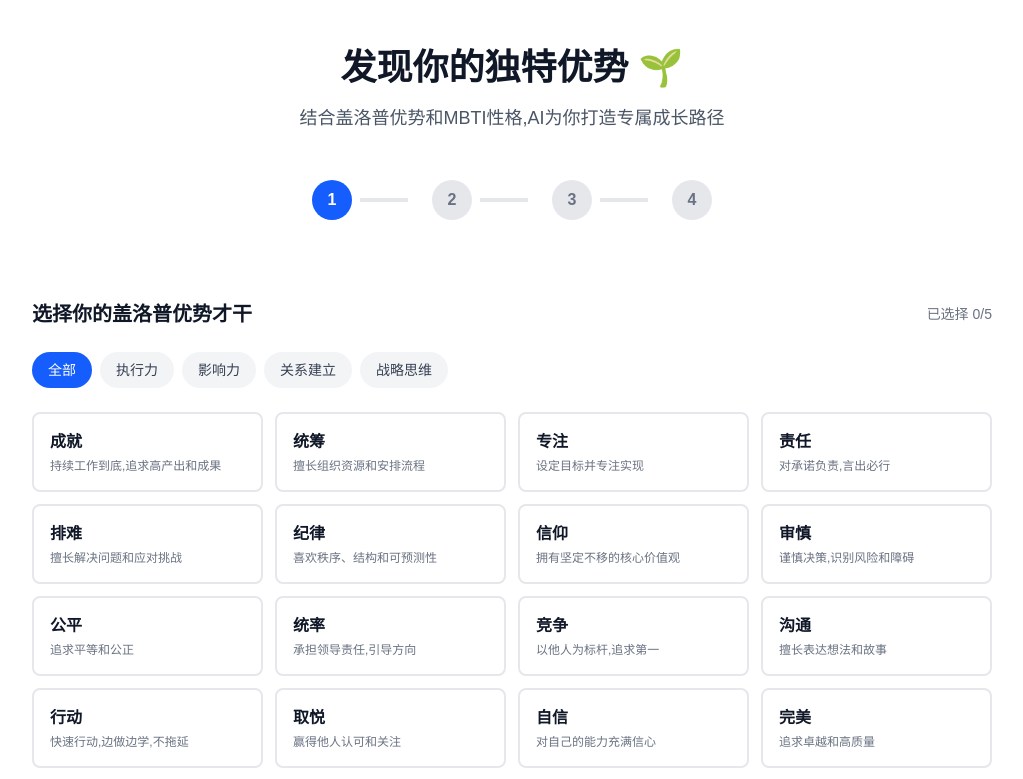
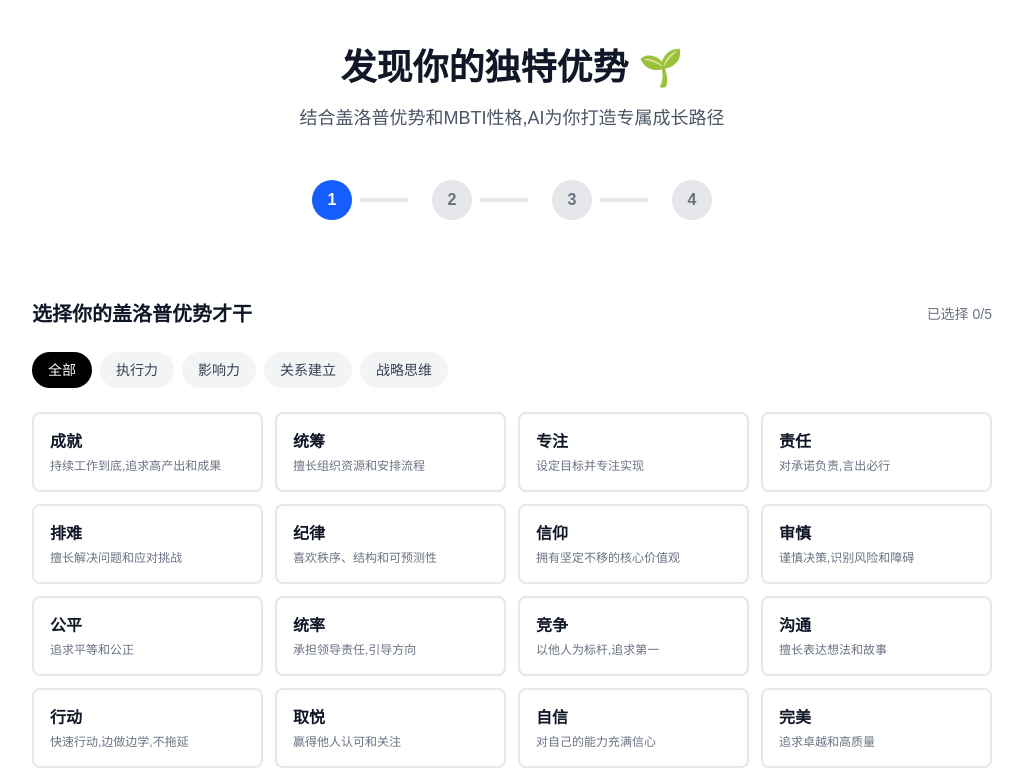
Before and after one commit to nameiduoduo/strength_tree, a Next.js app: page / in a window 1280 px wide. Shown: the top 779 px of the page, without its empty margins (128-1151 px from the left). Built offline with nearby package versions, Linux system fonts and the light colour scheme.

Commit message:
change strength/mbti color

```diff
--- a/components/MBTISelector.tsx
+++ b/components/MBTISelector.tsx
@@ -15,6 +15,31 @@
     { name: '守护者', types: ['ISTJ', 'ISFJ', 'ESTJ', 'ESFJ'] },
     { name: '探险家', types: ['ISTP', 'ISFP', 'ESTP', 'ESFP'] },
   ];
+
+  // MBTI类型颜色映射
+  const typeColors: Record<string, { bg: string; border: string; text: string; hover: string; lightBg: string; checkmark: string }> = {
+    'INTJ': { bg: 'bg-[#825F94]', border: 'border-[#825F94]', text: 'text-[#825F94]', hover: 'hover:border-[#9b7aab]', lightBg: 'bg-[#825F94]/10', checkmark: 'text-[#825F94]' },
+    'INTP': { bg: 'bg-[#825F94]', border: 'border-[#825F94]', text: 'text-[#825F94]', hover: 'hover:border-[#9b7aab]', lightBg: 'bg-[#825F94]/10', checkmark: 'text-[#825F94]' },
+    'ENTJ': { bg: 'bg-[#825F94]', border: 'border-[#825F94]', text: 'text-[#825F94]', hover: 'hover:border-[#9b7aab]', lightBg: 'bg-[#825F94]/10', checkmark: 'text-[#825F94]' },
+    'ENTP': { bg: 'bg-[#825F94]', border: 'border-[#825F94]', text: 'text-[#825F94]', hover: 'hover:border-[#9b7aab]', lightBg: 'bg-[#825F94]/10', checkmark: 'text-[#825F94]' },
+    'INFJ': { bg: 'bg-[#329D6E]', border: 'border-[#329D6E]', text: 'text-[#329D6E]', hover: 'hover:border-[#4db588]', lightBg: 'bg-[#329D6E]/10', checkmark: 'text-[#329D6E]' },
+    'INFP': { bg: 'bg-[#329D6E]', border: 'border-[#329D6E]', text: 'text-[#329D6E]', hover: 'hover:border-[#4db588]', lightBg: 'bg-[#329D6E]/10', checkmark: 'text-[#329D6E]' },
+    'ENFJ': { bg: 'bg-[#329D6E]', border: 'border-[#329D6E]', text: 'text-[#329D6E]', hover: 'hover:border-[#4db588]', lightBg: 'bg-[#329D6E]/10', checkmark: 'text-[#329D6E]' },
+    'ENFP': { bg: 'bg-[#329D6E]', border: 'border-[#329D6E]', text: 'text-[#329D6E]', hover: 'hover:border-[#4db588]', lightBg: 'bg-[#329D6E]/10', checkmark: 'text-[#329D6E]' },
+    'ISTJ': { bg: 'bg-[#3D91AB]', border: 'border-[#3D91AB]', text: 'text-[#3D91AB]', hover: 'hover:border-[#5fa9c0]', lightBg: 'bg-[#3D91AB]/10', checkmark: 'text-[#3D91AB]' },
+    'ISFJ': { bg: 'bg-[#3D91AB]', border: 'border-[#3D91AB]', text: 'text-[#3D91AB]', hover: 'hover:border-[#5fa9c0]', lightBg: 'bg-[#3D91AB]/10', checkmark: 'text-[#3D91AB]' },
+    'ESTJ': { bg: 'bg-[#3D91AB]', border: 'border-[#3D91AB]', text: 'text-[#3D91AB]', hover: 'hover:border-[#5fa9c0]', lightBg: 'bg-[#3D91AB]/10', checkmark: 'text-[#3D91AB]' },
+    'ESFJ': { bg: 'bg-[#3D91AB]', border: 'border-[#3D91AB]', text: 'text-[#3D91AB]', hover: 'hover:border-[#5fa9c0]', lightBg: 'bg-[#3D91AB]/10', checkmark: 'text-[#3D91AB]' },
+    'ISTP': { bg: 'bg-[#DCAA3A]', border: 'border-[#DCAA3A]', text: 'text-[#DCAA3A]', hover: 'hover:border-[#e4bc61]', lightBg: 'bg-[#DCAA3A]/10', checkmark: 'text-[#DCAA3A]' },
+    'ISFP': { bg: 'bg-[#DCAA3A]', border: 'border-[#DCAA3A]', text: 'text-[#DCAA3A]', hover: 'hover:border-[#e4bc61]', lightBg: 'bg-[#DCAA3A]/10', checkmark: 'text-[#DCAA3A]' },
+    'ESTP': { bg: 'bg-[#DCAA3A]', border: 'border-[#DCAA3A]', text: 'text-[#DCAA3A]', hover: 'hover:border-[#e4bc61]', lightBg: 'bg-[#DCAA3A]/10', checkmark: 'text-[#DCAA3A]' },
+    'ESFP': { bg: 'bg-[#DCAA3A]', border: 'border-[#DCAA3A]', text: 'text-[#DCAA3A]', hover: 'hover:border-[#e4bc61]', lightBg: 'bg-[#DCAA3A]/10', checkmark: 'text-[#DCAA3A]' },
+  };
+
+  // 获取MBTI类型颜色
+  const getTypeColor = (type: string) => {
+    return typeColors[type] || typeColors['INTJ']; // 默认使用紫色
+  };
 
   return (
     <div className="space-y-6">
@@ -45,6 +70,7 @@
               if (!mbtiInfo) return null;
 
               const isSelected = selectedMBTI === type;
+              const colors = getTypeColor(type);
 
               return (
                 <button
@@ -52,8 +78,8 @@
                   onClick={() => onSelect(type as MBTIType)}
                   className={`p-4 rounded-lg border-2 text-left transition-all ${
                     isSelected
-                      ? 'border-purple-600 bg-purple-50 shadow-lg'
-                      : 'border-gray-200 bg-white hover:border-purple-300 hover:shadow-md'
+                      ? `${colors.border} ${colors.lightBg} shadow-lg`
+                      : `border-gray-200 bg-white ${colors.hover} hover:shadow-md`
                   }`}
                 >
                   <div className="flex items-center justify-between mb-2">
@@ -61,7 +87,7 @@
                       {mbtiInfo.type}
                     </span>
                     {isSelected && (
-                      <span className="text-purple-600">✓</span>
+                      <span className={colors.checkmark}>✓</span>
                     )}
                   </div>
                   <div className="text-xs font-medium text-gray-700 mb-1">
@@ -88,13 +114,14 @@
       ))}
 
       {selectedMBTI && (
-        <div className="mt-6 p-4 bg-purple-50 rounded-lg">
+        <div className={`mt-6 p-4 ${getTypeColor(selectedMBTI).lightBg} rounded-lg`}>
           <h3 className="text-sm font-semibold text-gray-900 mb-2">
             已选择:
           </h3>
           {(() => {
             const mbtiInfo = MBTI_TYPES.find(m => m.type === selectedMBTI);
             if (!mbtiInfo) return null;
+            const colors = getTypeColor(selectedMBTI);
 
             return (
               <div className="flex items-start gap-3">
@@ -109,7 +136,7 @@
                     {mbtiInfo.traits.map(trait => (
                       <span
                         key={trait}
-                        className="text-xs px-2 py-1 bg-white text-gray-700 rounded-full border border-purple-200"
+                        className={`text-xs px-2 py-1 bg-white text-gray-700 rounded-full border ${colors.border}`}
                       >
                         {trait}
                       </span>
--- a/components/ScenarioSelector.tsx
+++ b/components/ScenarioSelector.tsx
@@ -12,10 +12,10 @@
   return (
     <div className="space-y-4">
       <h2 className="text-xl font-bold text-gray-900">
-        你最关注哪个方面?
+       今天你想先从哪里开始发展你的优势？
       </h2>
       <p className="text-sm text-gray-500">
-        AI将根据你选择的场景,提供针对性的成长建议
+        AI将根据你选择的场景，提供针对性的成长建议
       </p>
 
       <div className="grid grid-cols-1 sm:grid-cols-3 gap-4">
--- a/components/TalentSelector.tsx
+++ b/components/TalentSelector.tsx
@@ -13,6 +13,45 @@
   const [selectedCategory, setSelectedCategory] = useState<string>('全部');
 
   const categories = ['全部', '执行力', '影响力', '关系建立', '战略思维'];
+
+  // 维度颜色映射
+  const categoryColors: Record<string, { bg: string; border: string; text: string; hover: string; lightBg: string }> = {
+    '全部': {
+      bg: 'bg-black',
+      border: 'border-black',
+      text: 'text-black',
+      hover: 'hover:border-gray-700',
+      lightBg: 'bg-gray-50'
+    },
+    '执行力': {
+      bg: 'bg-[#70347F]',
+      border: 'border-[#70347F]',
+      text: 'text-[#70347F]',
+      hover: 'hover:border-[#8d4fa0]',
+      lightBg: 'bg-[#70347F]/10'
+    },
+    '影响力': {
+      bg: 'bg-[#cf773c]',
+      border: 'border-[#cf773c]',
+      text: 'text-[#cf773c]',
+      hover: 'hover:border-[#e09560]',
+      lightBg: 'bg-[#cf773c]/10'
+    },
+    '关系建立': {
+      bg: 'bg-[#376fb2]',
+      border: 'border-[#376fb2]',
+      text: 'text-[#376fb2]',
+      hover: 'hover:border-[#5a8cc5]',
+      lightBg: 'bg-[#376fb2]/10'
+    },
+    '战略思维': {
+      bg: 'bg-[#499167]',
+      border: 'border-[#499167]',
+      text: 'text-[#499167]',
+      hover: 'hover:border-[#65a882]',
+      lightBg: 'bg-[#499167]/10'
+    }
+  };
 
   const filteredTalents = selectedCategory === '全部'
     ? GALLUP_TALENTS
@@ -32,6 +71,12 @@
     }
   };
 
+  // 获取才干对应的维度颜色
+  const getTalentColor = (talentName: GallupTalent) => {
+    const talent = GALLUP_TALENTS.find(t => t.name === talentName);
+    return talent ? categoryColors[talent.category] : categoryColors['全部'];
+  };
+
   return (
     <div className="space-y-6">
       <div className="flex items-center justify-between">
@@ -45,19 +90,22 @@
 
       {/* 分类筛选 */}
       <div className="flex flex-wrap gap-2">
-        {categories.map(category => (
+        {categories.map(category => {
+          const colors = categoryColors[category];
+          return (
             <button
               key={category}
               onClick={() => setSelectedCategory(category)}
               className={`px-4 py-2 rounded-full text-sm font-medium transition-colors ${
                 selectedCategory === category
-                ? 'bg-blue-600 text-white'
+                  ? `${colors.bg} text-white`
                   : 'bg-gray-100 text-gray-700 hover:bg-gray-200'
               }`}
             >
               {category}
             </button>
-        ))}
+          );
+        })}
       </div>
 
       {/* 才干列表 */}
@@ -65,6 +113,7 @@
         {filteredTalents.map(talent => {
           const isSelected = selectedTalents.includes(talent.name);
           const selectionIndex = selectedTalents.indexOf(talent.name);
+          const talentColors = categoryColors[talent.category];
 
           return (
             <button
@@ -73,15 +122,15 @@
               disabled={!isSelected && selectedTalents.length >= 5}
               className={`relative p-4 rounded-lg border-2 text-left transition-all ${
                 isSelected
-                  ? 'border-blue-600 bg-blue-50'
+                  ? `${talentColors.border} ${talentColors.lightBg}`
                   : selectedTalents.length >= 5
                   ? 'border-gray-200 bg-gray-50 opacity-50 cursor-not-allowed'
-                  : 'border-gray-200 bg-white hover:border-blue-300 hover:shadow-md'
+                  : `border-gray-200 bg-white ${talentColors.hover} hover:shadow-md`
               }`}
               title={talent.description}
             >
               {isSelected && (
-                <span className="absolute top-2 right-2 w-6 h-6 bg-blue-600 text-white rounded-full flex items-center justify-center text-xs font-bold">
+                <span className={`absolute top-2 right-2 w-6 h-6 ${talentColors.bg} text-white rounded-full flex items-center justify-center text-xs font-bold`}>
                   {selectionIndex + 1}
                 </span>
               )}
@@ -96,17 +145,19 @@
 
       {/* 已选择的才干显示 */}
       {selectedTalents.length > 0 && (
-        <div className="mt-6 p-4 bg-blue-50 rounded-lg">
+        <div className="mt-6 p-4 bg-gray-50 rounded-lg">
           <h3 className="text-sm font-semibold text-gray-900 mb-2">
             已选择的才干:
           </h3>
           <div className="flex flex-wrap gap-2">
-            {selectedTalents.map((talent, index) => (
+            {selectedTalents.map((talent, index) => {
+              const talentColor = getTalentColor(talent);
+              return (
                 <div
                   key={talent}
-                className="flex items-center gap-2 px-3 py-1 bg-white rounded-full border border-blue-200"
+                  className={`flex items-center gap-2 px-3 py-1 bg-white rounded-full border ${talentColor.border}`}
                 >
-                <span className="text-xs font-bold text-blue-600">{index + 1}</span>
+                  <span className={`text-xs font-bold ${talentColor.text}`}>{index + 1}</span>
                   <span className="text-sm text-gray-900">{talent}</span>
                   <button
                     onClick={() => handleToggle(talent)}
@@ -115,7 +166,8 @@
                     ×
                   </button>
                 </div>
-            ))}
+              );
+            })}
           </div>
         </div>
       )}
--- a/lib/constants.ts
+++ b/lib/constants.ts
@@ -88,6 +88,6 @@
 // 场景类型
 export const SCENARIOS = [
   { value: '关系', label: '关系', icon: '💕', description: '改善人际关系、亲密关系、家庭关系' },
-  { value: '工作', label: '工作', icon: '💼', description: '提升职场表现、团队协作、职业发展' },
+  { value: '工作', label: '职业发展', icon: '💼', description: '提升职场表现、团队协作、职业发展' },
   { value: '副业', label: '副业', icon: '🚀', description: '开启新项目、发展兴趣、创造收入' },
 ] as const;
```
Lines whose indentation alone changed are shown as unchanged.
